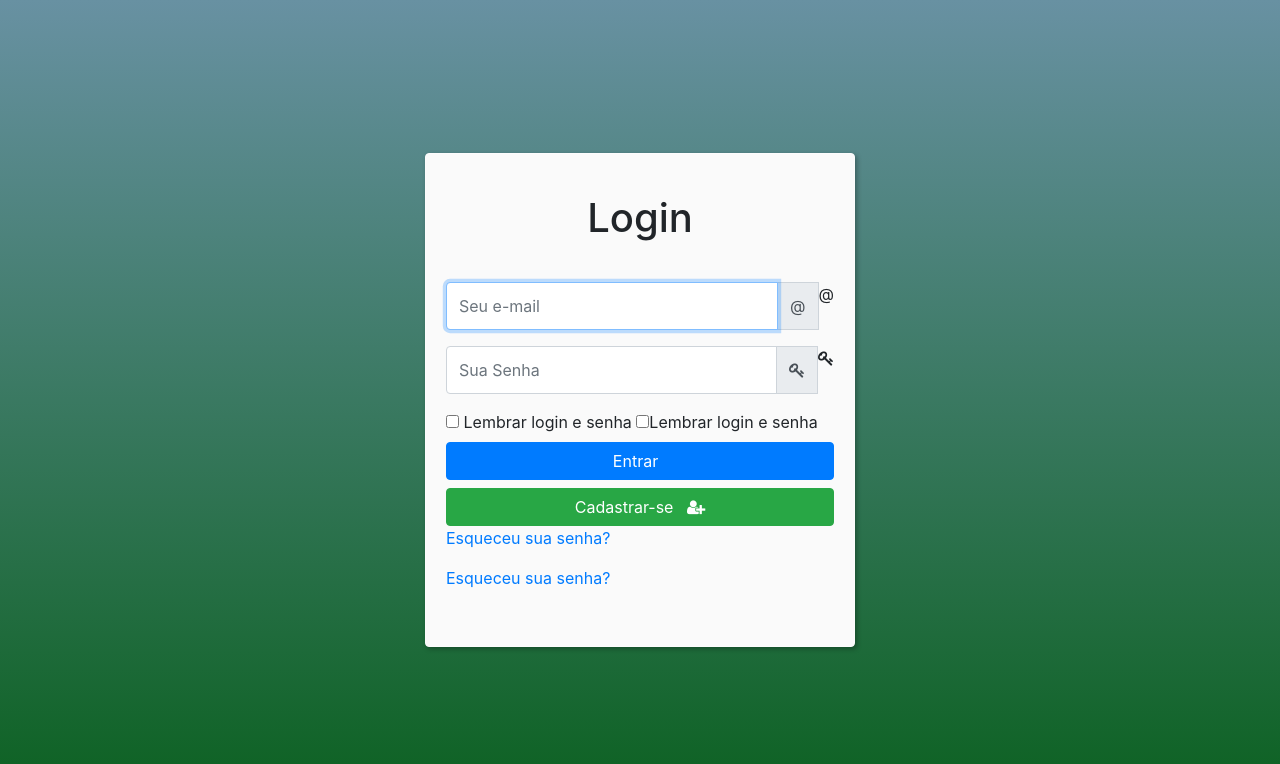
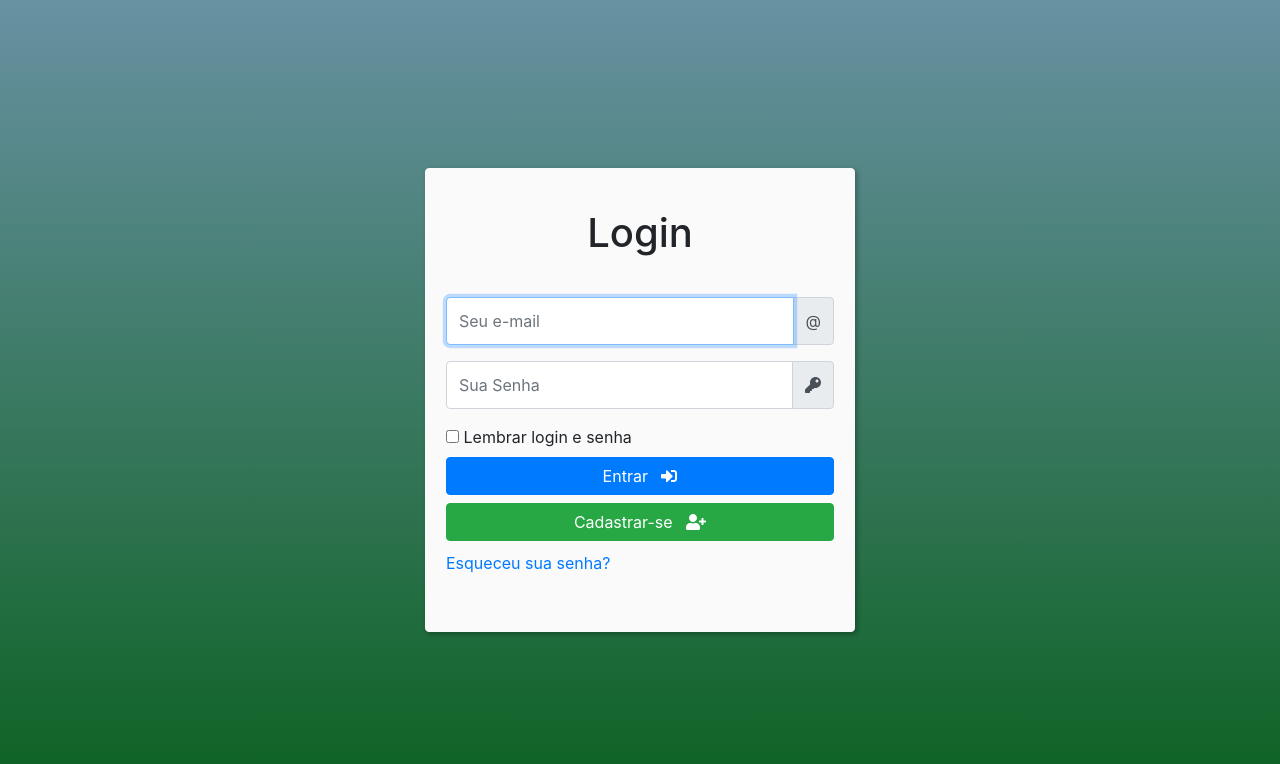
Before and after one commit to jairjunior/agenda-virtual, a PHP site: page /_view/login.php in a window 1280 px wide. Shown: the top 764 px of the page. Run offline with PHP 8.4, Linux system fonts and the light colour scheme; some libraries are stand-ins or nearby versions.

Commit message:
Troca dos glyphicons por ícones Font Awesome.

```diff
--- a/_view/login.php
+++ b/_view/login.php
@@ -14,7 +14,7 @@
     <link rel="stylesheet" href="https://maxcdn.bootstrapcdn.com/bootstrap/4.0.0/css/bootstrap.min.css" integrity="sha384-Gn5384xqQ1aoWXA+058RXPxPg6fy4IWvTNh0E263XmFcJlSAwiGgFAW/dAiS6JXm" crossorigin="anonymous">
 
     <!-- Font Awesome -->
-    <link href="https://maxcdn.bootstrapcdn.com/font-awesome/4.7.0/css/font-awesome.min.css" rel="stylesheet" integrity="sha384-wvfXpqpZZVQGK6TAh5PVlGOfQNHSoD2xbE+QkPxCAFlNEevoEH3Sl0sibVcOQVnN" crossorigin="anonymous">
+    <script defer src="https://use.fontawesome.com/releases/v5.0.8/js/all.js"></script>
 
     <!-- Meus estilos -->
     <link rel="stylesheet" type="text/css" href="_css/login.css">
@@ -40,13 +40,13 @@
 			<!-- Verifica a existência de erro no processo de Login -->
 			<?php if( isset($_GET["error"]) && $_GET["error"] == "LOGIN_ERROR" ){ ?>
 				<div class="alert alert-danger" role="alert">
-					<span class="glyphicon glyphicon-exclamation-sign" aria-hidden="true"></span>
+					<i class="fas fa-exclamation-circle" aria-hidden="true"></i>
 					<span class="sr-only">Erro:</span>
 					Usuário e/ou senha inválidos!
 				</div>
 			<?php }else if( isset($_GET["error"]) && $_GET["error"] == "LOGIN_NEEDED" ){ ?>
 				<div class="alert alert-danger" role="alert">
-					<span class="glyphicon glyphicon-exclamation-sign" aria-hidden="true"></span>
+					<i class="fas fa-exclamation-circle" aria-hidden="true"></i>
 					<span class="sr-only">Erro:</span>
 					Efetue o login!
 				</div>
@@ -62,7 +62,6 @@
 							<span class="input-group-addon" aria-hidden="true">@</span>
 						</div>
 					</div>
-					<span class="input-group-addon" aria-hidden="true">@</span>
 				</div>
 			</div>
 
@@ -74,34 +73,31 @@
 					<div class="input-group-append">
 						<div class="input-group-text">
 							<span class="input-group-addon">
-								<i class="fa fa-key" aria-hidden="true"></i>
+								<i class="fas fa-key" aria-hidden="true"></i>
 							</span>
 						</div>
 					</div>
-					<span class="input-group-addon">
-						<i class="fa fa-key" aria-hidden="true"></i>
-					</span>
 				</div>
 			</div>
 
 			<!-- Checkbox - Remember User -->
 			<div class="checkbox">
 				<label><input type="checkbox" name="remember"> Lembrar login e senha</label>
-				<label><input type="checkbox" name="remember">Lembrar login e senha</label>
 			</div>
+
 			<!-- Login Button -->
 			<button type="submit" class="btn btn-primary btn-block">
 				Entrar &nbsp;
-				<span class="glyphicon glyphicon-log-in" aria-hidden="true"></span>
+				<i class="fas fa-sign-in-alt" aria-hidden="true"></i>
 			</button>
+
 			<!-- Signup Button -->
 			<a class="btn btn-success btn-block" role="button" href="#">
 				Cadastrar-se &nbsp;
-				<i class="fa fa-user-plus" aria-hidden="true"></i>
+				<i class="fas fa-user-plus" aria-hidden="true"></i>
 			</a>
 		</form>
-		<!-- Remember password -->
-		<p id="forget-password"><a href="#">Esqueceu sua senha?</a></p>
+
 		<!-- Forgot password? -->
 		<p id="forgot-password"><a href="#">Esqueceu sua senha?</a></p>
 
```
